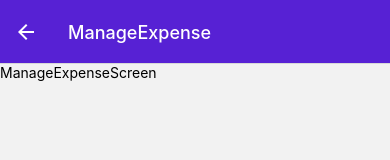
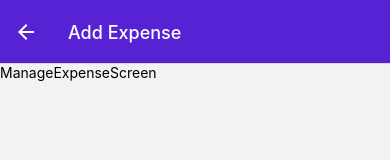
Before and after one commit to gamerfoxx/React-Native-Expense-Tracker, a React Native app: screen /ManageExpense in a window 390 px wide. Shown: the top 160 px of the page. Built offline with nearby package versions, Linux system fonts and the light colour scheme.

Commit message:
add dynamic title with uselayouteffect

```diff
--- a/components/ExpensesOutput/ExpenseItem.js
+++ b/components/ExpensesOutput/ExpenseItem.js
@@ -3,10 +3,12 @@ import { GlobalStyles } from '../../constants/styles';
 import { getFormatedDate } from '../../util/date';
 import { useNavigation } from '@react-navigation/native';
 
-function ExpenseItem({ description, amount, date }) {
+function ExpenseItem({ id, description, amount, date }) {
 	const navigation = useNavigation();
 	function pressExpenseHandler() {
-		navigation.navigate('ManageExpense');
+		navigation.navigate('ManageExpense', {
+			expenseId: id,
+		});
 	}
 
 	return (
--- a/screens/ManageExpenseScreen.js
+++ b/screens/ManageExpenseScreen.js
@@ -1,5 +1,16 @@
 import { StyleSheet, Text, View } from 'react-native';
-function ManageExpenseScreen() {
+import { useLayoutEffect } from 'react';
+
+function ManageExpenseScreen({ route, navigation }) {
+	const editedExpenseId = route.params?.expenseId;
+	const isEdited = !!editedExpenseId;
+
+	useLayoutEffect(() => {
+		navigation.setOptions({
+			title: isEdited ? 'Edit Expense' : 'Add Expense',
+		});
+	}, [navigation, isEdited]);
+
 	return <Text>ManageExpenseScreen</Text>;
 }
 
```
